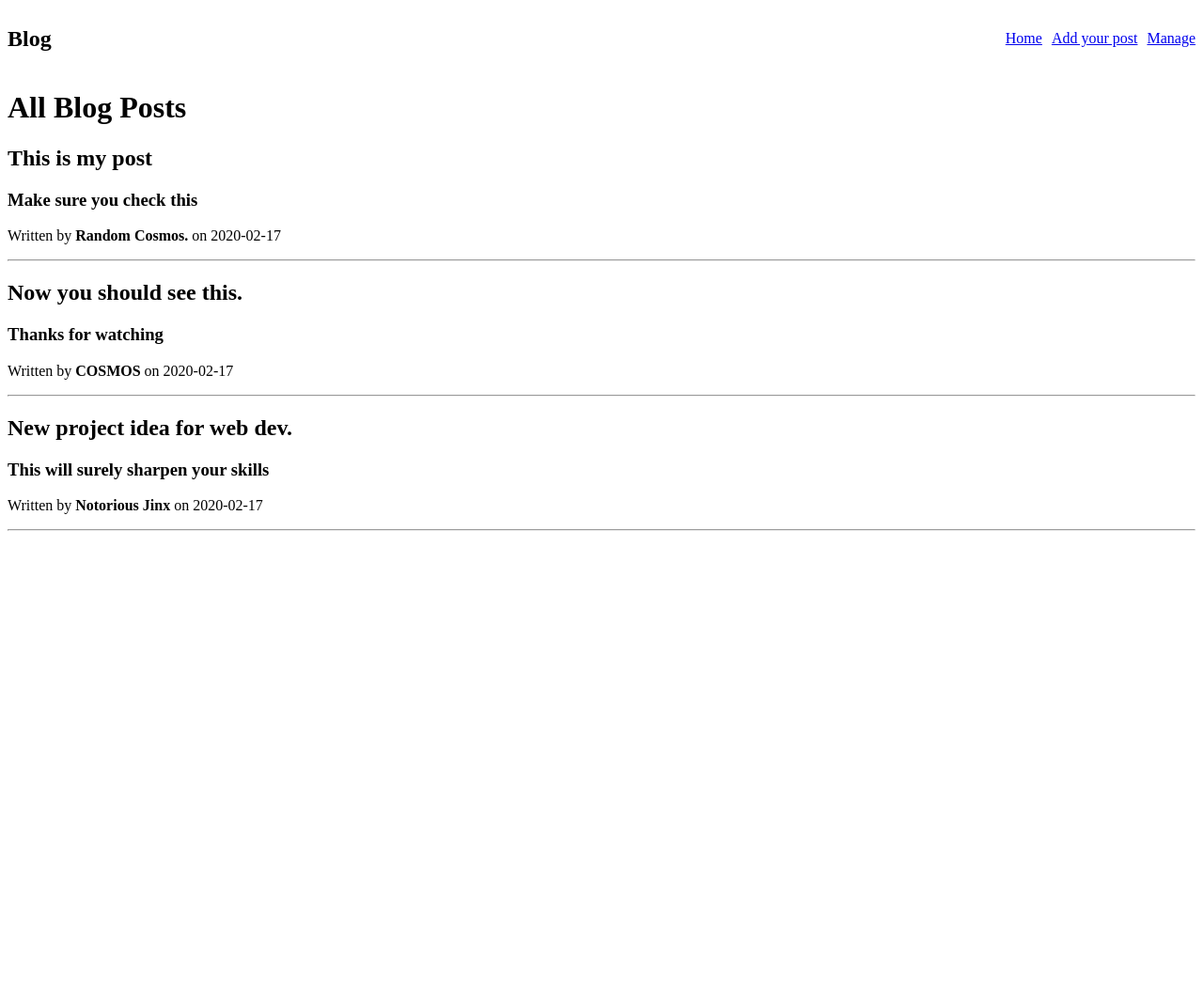
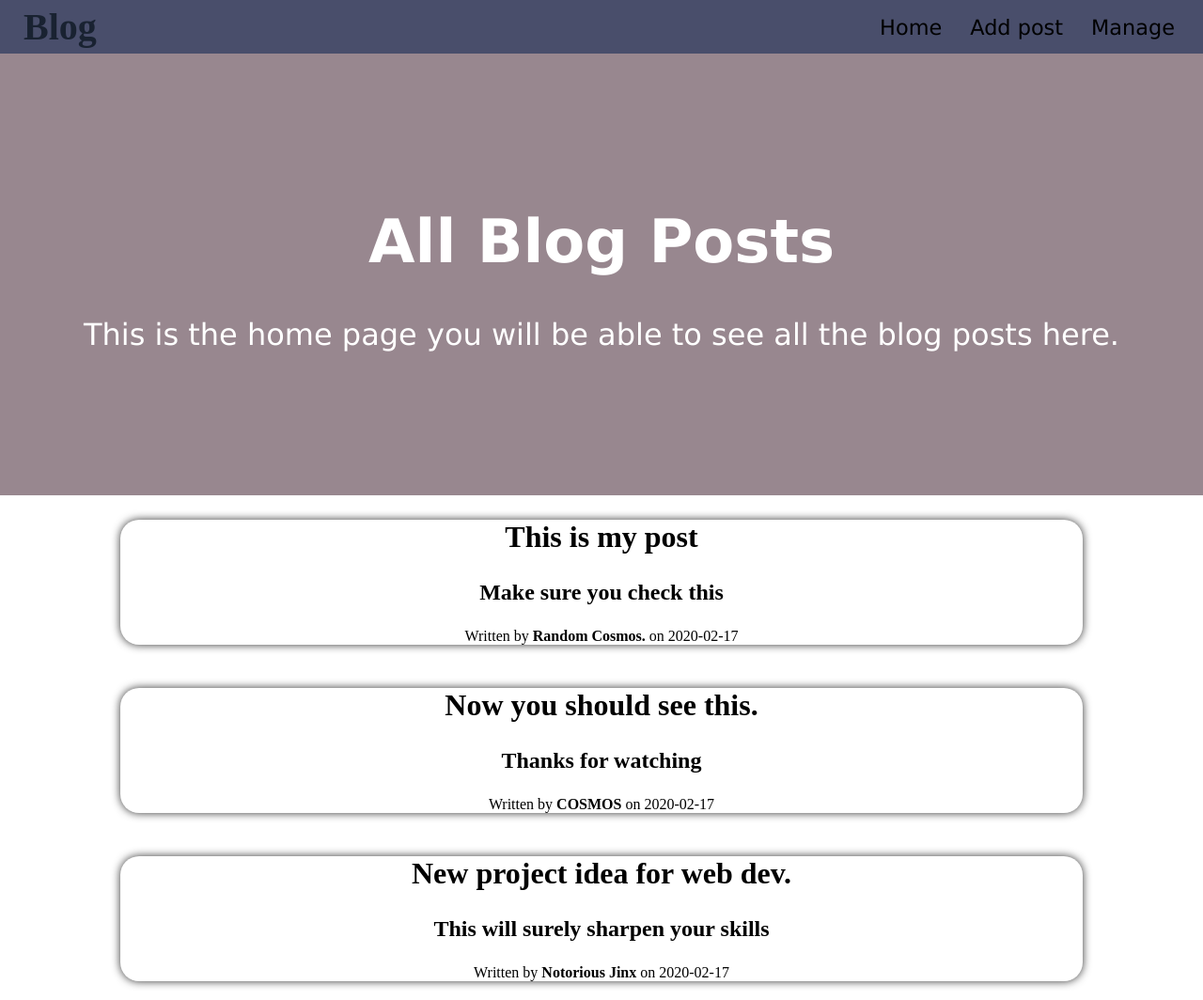
Before and after one commit to randomCOSMOS/Blog, a Flask app: page / in a window 1280 px wide. Shown: the whole page at 94% size. Before the commit the page ends 565 px from the top, so only its background shows below. Run offline with Flask 2, Linux system fonts and the light colour scheme; data comes from the database, SQL or seed files in the repository; both versions use the stored data as it was after the commit.

Commit message:
Styled a little bit

```diff
--- a/static/css/base.css
+++ b/static/css/base.css
@@ -1,13 +1,88 @@
-nav{
+body {
+    padding: 0;
+    margin: 0;
+}
+
+nav {
     display: flex;
     justify-content: space-between;
+    background-color: #494e6b;
+    padding: 0 10px;
 }
 
-nav div{
-    display: flex;
-    align-items: center;
+nav h1 {
+    margin: 5px 0px;
+    font-size: 2rem;
+    font-family: Broadway;
+    color: #192231;
 }
 
-nav a:not(:last-of-type){
-    margin-right: 10px;
+nav div {
+    right: -100vw;
+    display: flex;
+    flex-direction: column;
+    position: fixed;
+    width: 40vw;
+    height: 100vh;
+    background-color: rgba(0,0,0,0.95);
+    transition: 0.5s;
 }
+
+nav div h2{
+    font-size: 1.5rem;
+    text-align: center;
+    color: white;
+}
+
+nav div a {
+    color: #ffffff;
+    text-decoration: none;
+    font-size: 1.1rem;
+    font-family: Verdana, Geneva, Tahoma, sans-serif;
+    padding: 10px 5px;
+}
+
+nav div a:hover {
+    background-color: rgba(0,0,0,1);
+}
+
+@media only screen and (min-width: 650px){
+    nav div h2{
+        display: none;
+    }
+
+    nav div {
+        all: unset;
+        display: flex;
+        align-items: center;
+    }
+
+    nav div a{
+        color: black;
+    }
+
+    nav div a:hover{
+        background: none;
+        text-decoration: underline;
+    }
+}
+
+@media only screen and (min-width: 900px){
+    nav div a:not(:last-of-type){
+        margin-right: 20px;
+    }
+}
+
+@media only screen and (min-width: 1250px){
+    nav{
+        padding: 0px 25px;
+    }
+
+    nav h1{
+        font-size: 2.5rem;
+    }
+
+    nav div a{
+        font-size: 1.4rem;
+    }
+}
--- a/static/css/home.css
+++ b/static/css/home.css
@@ -1,8 +1,44 @@
-.post a{
-    color: black;
-    text-decoration: none;
+header {
+    background-color: #98878f;
+    text-align: center;
+    padding: 15vh 1rem;
+    color: white;
+    font-family: Verdana, Geneva, Tahoma, sans-serif;
+    font-size: 2rem;
 }
 
-.post a:hover{
-    text-decoration: underline;
+.post{
+    display: flex;
+    flex-direction: column;
+    align-items: center;
 }
+
+.post a{
+    text-decoration: none;
+    color: black;
+}
+
+.preview{
+    width: 80vw;
+    text-align: center;
+    border-radius: 20px;
+    margin: 20px 0px;
+    transition: 0.5s;
+    box-shadow: 0px 0px 10px rgba(0, 0, 0, 0.8);
+}
+
+.preview:hover{
+    box-shadow: 0px 0px 25px rgba(0, 0, 0, 0.8);
+}
+
+.preview h2{
+    font-size: 2rem;
+}
+
+.preview h3{
+    font-size: 1.5rem;
+}
+
+.preview p{
+    font-size: 1rem;
+}
--- /dev/null
+++ b/static/js/nav.js
@@ -0,0 +1,7 @@
+$('nav').click(() => {
+    $('nav div').css('right', '0vw')
+});
+
+$('h1').click(() => {
+   $('nav div').css('right', '-100vw')
+});
--- a/templates/base.html
+++ b/templates/base.html
@@ -13,14 +13,16 @@
     <nav>
         <h1>Blog</h1>
         <div>
+            <h2>Navigation</h2>
             <a href="/">Home</a>
-            <a href="/post">Add your post</a>
+            <a href="/post">Add post</a>
             <a href="/manage">Manage</a>
         </div>
     </nav>
     {% block body %}{% endblock %}
 
     <script src="{{url_for('static', filename='js/jquery.js')}}"></script>
+    <script src="{{url_for('static', filename='js/nav.js')}}"></script>
     {% block js %}{% endblock %}
 </body>
 
--- a/templates/home.html
+++ b/templates/home.html
@@ -6,22 +6,27 @@
 {% endblock %}
 
 {% block body %}
-
-<h1>All Blog Posts</h1>
+<header>
+    <h1>All Blog Posts</h1>
+    <p>This is the home page you will be able to see all the blog posts here.</p>
+</header>
 
 {% if posts|length < 1 %}
 <h2>Sorry no posts. 😔</h2>
 {% endif %}
 
-{% for post in posts %}
 <div class="post">
+    {% for post in posts %}
+
     <a href="/article/{{ post.id }}">
-        <h2>{{ post.heading }}</h2>
+        <div class="preview">
+            <h2>{{ post.heading }}</h2>
+            <h3>{{ post.subtitle }}</h3>
+            <p>Written by <b>{{ post.author }}</b> on {{ post.datetime.date() }}</p>
+        </div>
     </a>
-    <h3>{{ post.subtitle }}</h3>
-    <p>Written by <b>{{ post.author }}</b> on {{ post.datetime.date() }}</p>
-    <hr>
+
+    {% endfor %}
 </div>
-{% endfor %}
 
 {% endblock %}
--- a/templates/manage.html
+++ b/templates/manage.html
@@ -36,7 +36,6 @@
 </table>
 {% endif %}
 
-
 <p>{{ error }}</p>
 
 {% endblock %}
--- a/templates/post.html
+++ b/templates/post.html
@@ -23,7 +23,7 @@
     <label for="author">Author:</label>
     <input type="text" name="author" id="author" tabindex="4">
     <br>
-    <input type="submit" value="SUBMIT">
+    <input type="submit" value="SUBMIT" tabindex="5">
 </form>
 
 {% endblock %}
```
Also changed, not shown: static/css/manage.css (deleted, +0 -15 lines), database.db.
